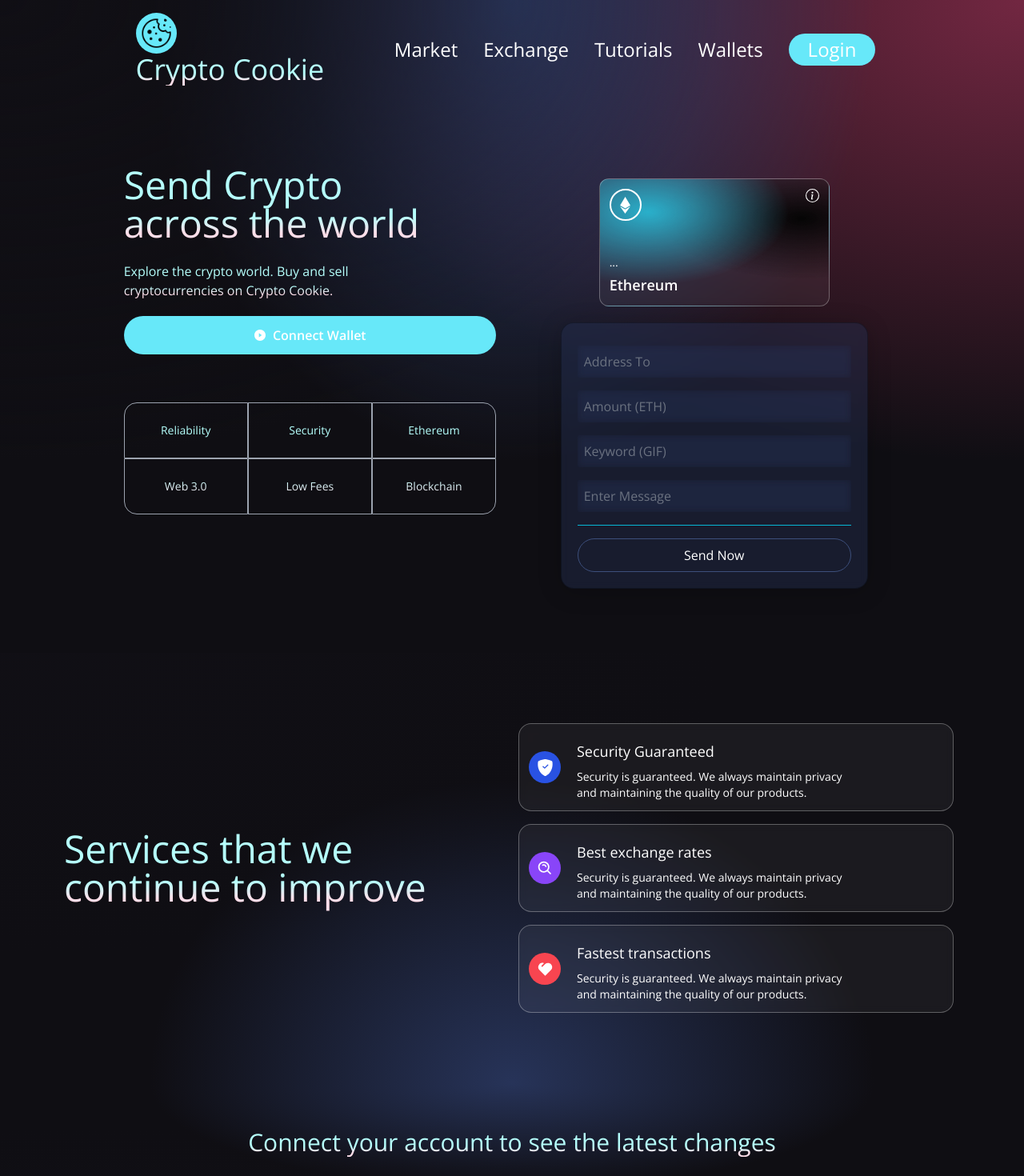
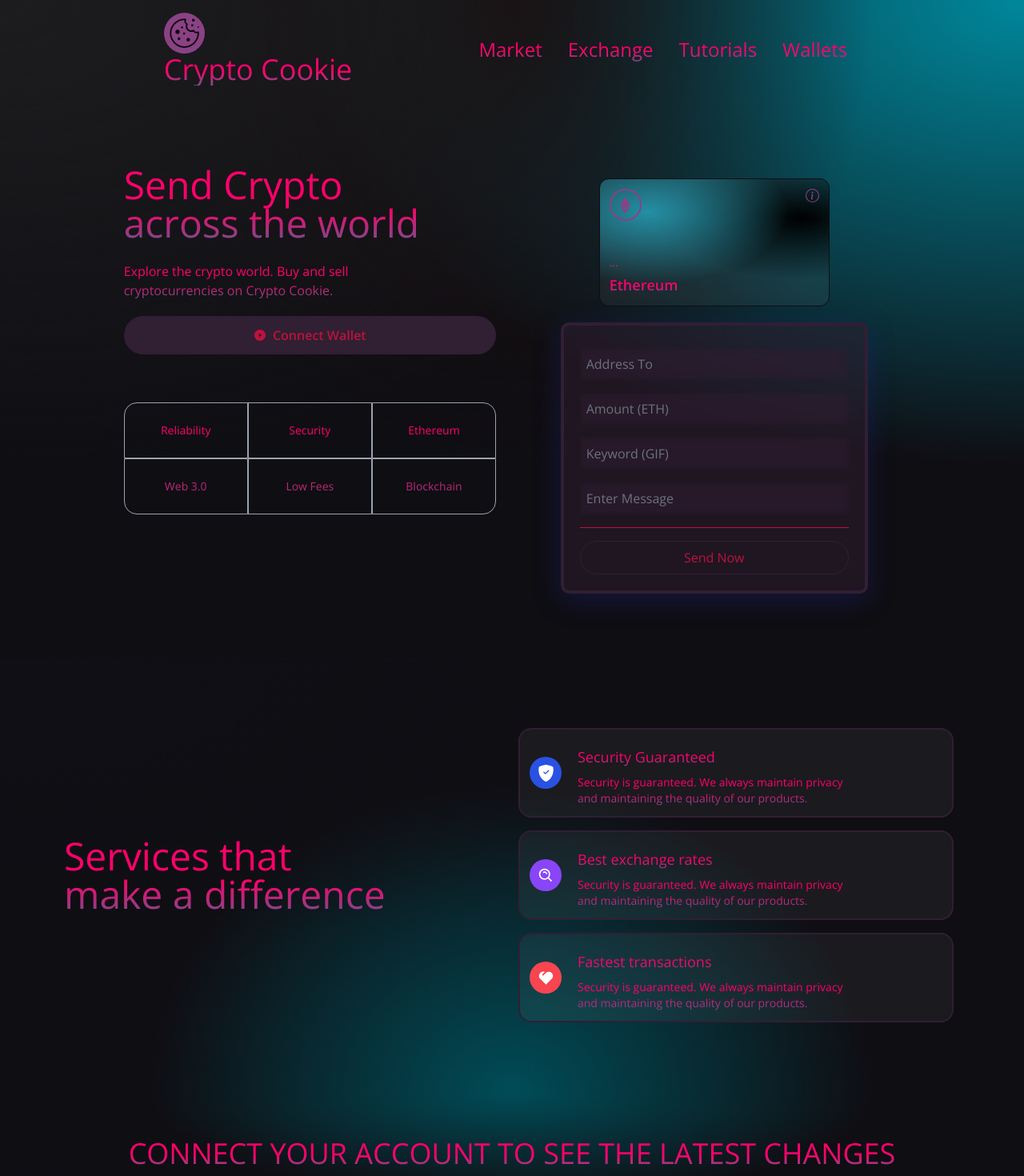
Before and after one commit to Jacobharv00/crypto-cookie, a React (Vite) app in the folder client/: page / in a window 1280 px wide. Shown: the top 1470 px of the page at 80% size. Built offline with nearby package versions, Linux system fonts and the light colour scheme.

Commit message:
color styling

```diff
--- a/client/src/components/Footer.jsx
+++ b/client/src/components/Footer.jsx
@@ -5,7 +5,7 @@ const Footer = () => {
     <div className='w-full flex md:justify-center justify-between items-center flex-col p-4 gradient-bg-footer'>
       <div className='w-full flex sm:flex-row flex-col justify-between items-center my-4'>
         <div className='flex flex-[0.5] justify-center items-center'>
-          <img src={ cookie } alt='logo' className='w-[3vw] bg-cyan-300 rounded-full p-1' />
+          <img src={ cookie } alt='logo' className='w-[3vw] bg-[#8A4285] rounded-full p-1' />
           <h3 className='text-3xl pl-2 mt-4 text-gradient'>Crypto Cookie</h3>
         </div>
         <div className='flex flex-1 justify-evenly items-center flex-wrap sm:mt-0 mt-5 w-full'>
--- a/client/src/components/Navbar.jsx
+++ b/client/src/components/Navbar.jsx
@@ -5,7 +5,7 @@ import { useState } from 'react'
 
 const NavbarItem = ( { title, classProps } ) => {
   return (
-    <li className={ `mx-4 cursor-pointer ${classProps}` }>
+    <li className={ `mx-4 cursor-pointer text-gradient ${classProps}` }>
       { title }
     </li>
   )
@@ -20,17 +20,14 @@ const Navbar = () => {
         <img
           src={ cookie1 }
           alt='logo'
-          className='w-[4vw] cursor-pointer bg-cyan-300 rounded-full p-1'
+          className='w-[4vw] cursor-pointer bg-[#8A4285] rounded-full p-1'
         />
         <h1 className='text-4xl text-gradient'>Crypto Cookie</h1>
       </div>
-      <ul className='text-white text-2xl md:flex hidden list-none flex-row justify-between items-center flex-initial'>
+      <ul className='text-black text-2xl md:flex hidden list-none flex-row justify-between items-center flex-initial'>
         { [ 'Market', 'Exchange', 'Tutorials', 'Wallets' ].map( ( item, index ) => (
           <NavbarItem key={ item + index } title={ item } />
         ) ) }
-        <li className='bg-cyan-300 py-1 px-6 mx-4 rounded-full cursor-pointer hover:bg-cyan-500'>
-          Login
-        </li>
       </ul>
       <div className='flex relative'>
         { toggleMenu
@@ -40,7 +37,7 @@ const Navbar = () => {
         { toggleMenu && (
           <ul
             className='z-10 fixed top-0 -right-2
-          p-3 w-[70vw] h-screen shadow-2xl md:hidden list-none flex flex-col justify-start items-end rounded-md blue-glassmorphism text-white animate-slide-in'
+          p-3 w-[70vw] h-screen shadow-2xl md:hidden list-none flex flex-col justify-start items-end rounded-md purple-glassmorphism text-rose-200 animate-slide-in'
           >
             <li className='text-xl w-full my-2'>
               <AiOutlineClose onClick={ () => setToggleMenu( false ) } />
--- a/client/src/components/Services.jsx
+++ b/client/src/components/Services.jsx
@@ -3,13 +3,13 @@ import { BiSearchAlt } from 'react-icons/bi'
 import { RiHeart2Fill } from 'react-icons/ri'
 
 const ServiceCard = ( { color, title, icon, subtitle } ) => (
-  <div className='flex flex-row justify-start items-center white-glassmorphism p-3 m-2 cursor-pointer hover:shadow-xl'>
+  <div className='flex flex-row justify-start items-center white-glassmorphism p-3 m-2 cursor-pointer border-2 border-[#311F33] hover:shadow-xl'>
     <div className={ `w-10 h-10 rounded-full flex justify-center items-center ${color}` }>
       { icon }
     </div>
     <div className='ml-5 flex flex-col flex-1'>
-      <h3 className='mt-2 text-white text-lg'>{ title }</h3>
-      <p className='mt-2 text-white text-sm md:w-9/12'>{ subtitle }</p>
+      <h3 className='mt-2 text-gradient text-lg'>{ title }</h3>
+      <p className='mt-2 text-gradient text-sm md:w-9/12'>{ subtitle }</p>
     </div>
   </div>
 )
@@ -19,9 +19,9 @@ const Services = () => {
     <div className='flex flex-col md:flex-row w-full justify-center items-center gradient-bg-services'>
       <div className='flex mf:flex-row flex-col items-center justify-between md:p-20 py-12 px-4'>
         <div className='flex-1 flex flex-col justify-start items-start'>
-          <h1 className='text-gradient text-3xl sm:text-5xl py-2'>Services that we
+          <h1 className='text-gradient text-3xl sm:text-5xl py-2'>Services that
             <br />
-            continue to improve
+            make a difference
           </h1>
         </div>
         <div className='flex-1 flex flex-col justify-start items-center'>
--- a/client/src/components/Transactions.jsx
+++ b/client/src/components/Transactions.jsx
@@ -8,15 +8,15 @@ const TransactionCard = ( { addressTo, addressFrom, timestamp, message, keyword,
   const gifUrl = useFetch( { keyword } )
 
   return (
-    <div className='bg-[#181918] m-4 flex flex-1 2xl:min-w[450px] 2xl:max-w[500px]
-      2sm:min-w[270px] 2sm:max-w[300px] flex-col p-3 rounded-md hover:shadow-2xl'>
+    <div className='bg-[#171019] m-4 flex flex-1 2xl:min-w[450px] 2xl:max-w[500px]
+      2sm:min-w[270px] 2sm:max-w[300px] flex-col p-3 rounded-3xl border-2 border-[#311F33] hover:shadow-2xl'>
       <div className='flex flex-col items-center w-full mt-3'>
         <div className='w-full mb-6 p-2'>
           <a href={ `https://ropsten.etherscan.io/address/${addressFrom}` }
             target='_blank'
             rel='noopener noreferrer'
           >
-            <p className='text-white text-base'>
+            <p className='text-gradient text-base'>
               From: { shortenAddress( addressFrom ) }
             </p>
           </a>
@@ -24,17 +24,17 @@ const TransactionCard = ( { addressTo, addressFrom, timestamp, message, keyword,
             target='_blank'
             rel='noopener noreferrer'
           >
-            <p className='text-white text-base'>
+            <p className='text-gradient text-base'>
               To: { shortenAddress( addressTo ) }
             </p>
           </a>
-          <p className='text-white text-base'>
+          <p className='text-gradient text-base'>
             Amount: { amount } ETH
           </p>
           { message && (
             <>
               <br />
-              <p className='text-white text-base'>
+              <p className='text-gradient text-base'>
                 Message: { message }
               </p>
             </>
@@ -43,10 +43,10 @@ const TransactionCard = ( { addressTo, addressFrom, timestamp, message, keyword,
         <img
           src={ gifUrl || url }
           alt='gif'
-          className='w-full h-64 2xl:h-96 rounded-medium shadow-lg object-cover'
+          className='w-full h-64 2xl:h-96 rounded-medium shadow-lg object-cover rounded-3xl'
         />
-        <div className='bg-black p-3 px-5 w-max rounded-3xl -mt-5 shadow-2xl'>
-          <p className='text-[#37c7da] font-bold'>
+        <div className='bg-[#311F33] p-3 px-4 w-max rounded-3xl -mt-5 shadow-2xl'>
+          <p className='text-gradient font-bold'>
             { timestamp }
           </p>
         </div>
@@ -62,11 +62,11 @@ const Transactions = () => {
     <div className='flex w-full justify-center items-center 2xl:px-20 gradient-bg-transactions'>
       <div className='flex flex-col md:p-12 py-12 px-4'>
         { currentAccount ? (
-          <h3 className='text-gradient text-3xl text-center my-2'>
+          <h3 className='text-gradient text-4xl uppercase text-center my-2'>
             Latest Transactions
           </h3>
         ) : (
-          <h3 className='text-gradient text-3xl text-center my-2'>
+          <h3 className='text-gradient text-4xl uppercase text-center my-2'>
             Connect your account to see the latest changes
           </h3>
         ) }
--- a/client/src/components/Welcome.jsx
+++ b/client/src/components/Welcome.jsx
@@ -47,10 +47,10 @@ const Welcome = () => {
             <button
               type='button'
               onClick={ connectWallet }
-              className='flex flex-row justify-center items-center my-5 bg-cyan-300 p-3 rounded-full cursor-pointer hover:bg-cyan-500'
+              className='flex flex-row justify-center items-center my-5 bg-[#311F33] p-3 rounded-full cursor-pointer hover:bg-rose-200'
             >
-              <AiFillPlayCircle className='text-white mr-2' />
-              <p className='text-white text-base font-semibold'>Connect Wallet</p>
+              <AiFillPlayCircle className='text-rose-700 mr-2' />
+              <p className='text-rose-700 text-base font-semibold'>Connect Wallet</p>
             </button>
           ) }
           <div className='grid sm:grid-cols-3 grid-cols-2 w-full mt-10 text-gradient'>
@@ -74,22 +74,22 @@ const Welcome = () => {
           <div className='p-3 justify-end items-start flex-col rounded-xl h-40 sm:w-72 w-full my-5 eth-card white-glassmorphism'>
             <div className='flex justify-between flex-col w-full h-full'>
               <div className='flex justify-between items-start'>
-                <div className='w-10 h-10 rounded-full border-2 border-white flex justify-center items-center'>
-                  <SiEthereum fontSize={ 21 } color='#fff' />
+                <div className='w-10 h-10 rounded-full border-2 border-[#8A4285] flex justify-center items-center'>
+                  <SiEthereum fontSize={ 21 } color='#8A4285' />
                 </div>
-                <BsInfoCircle fontSize={ 17 } color='#fff' />
+                <BsInfoCircle fontSize={ 17 } color='#8A4285' />
               </div>
               <div>
-                <p className='text-white font-light text-sm'>
+                <p className='text-gradient text-sm'>
                   { shortenAddress( currentAccount ) }
                 </p>
-                <p className='text-white font-semibold text-lg mt-1'>
+                <p className='text-gradient font-semibold text-lg mt-1'>
                   Ethereum
                 </p>
               </div>
             </div>
           </div>
-          <div className='p-5 sm:w-96 w-full flex flex-col justify-start items-center blue-glassmorphism'>
+          <div className='p-5 sm:w-96 w-full flex flex-col justify-start items-center purple-glassmorphism border-4 border-[#311F33]'>
             <Input
               placeholder='Address To'
               name='addressTo'
@@ -110,12 +110,12 @@ const Welcome = () => {
               name='message'
               type='text'
               handleChange={ handleChange } />
-            <div className='h-[1px] w-full bg-cyan-500 my-2' />
+            <div className='h-[1px] w-full bg-rose-700 my-2' />
             { isLoading ? <Loader /> :
               <button
                 type='button'
                 onClick={ handleSubmit }
-                className='text-white w-full mt-2 border-[1px] p-2 border-[#3d4f7c] rounded-full cursor-pointer'
+                className='text-rose-700 w-full mt-2 border-[1px] p-2 border-[#311F33] rounded-full cursor-pointer hover:bg-rose-200'
               > Send Now
               </button>
             }
--- a/client/src/index.css
+++ b/client/src/index.css
@@ -12,35 +12,36 @@ body {
   font-family: "Open Sans", sans-serif;
   -webkit-font-smoothing: antialiased;
   -moz-osx-font-smoothing: grayscale;
+  scroll-behavior: smooth;
 }
 
 .gradient-bg-welcome {
   background-color:#0f0e13;
   background-image:
-    radial-gradient(at 0% 0%, hsla(253,16%,7%,1) 0, transparent 50%),
-    radial-gradient(at 50% 0%, hsla(225,39%,30%,1) 0, transparent 50%),
-    radial-gradient(at 100% 0%, hsla(339,49%,30%,1) 0, transparent 50%);
+    radial-gradient(at 0% 0%, rgb(29, 29, 31) 0, transparent 50%),
+    radial-gradient(at 50% 0%, rgb(24, 15, 16) 0, transparent 50%),
+    radial-gradient(at 100% 0%, rgb(0, 135, 155) 0, transparent 50%);
 }
 
 .gradient-bg-services {
   background-color:#0f0e13;
   background-image:
     radial-gradient(at 0% 0%, hsla(253,16%,7%,1) 0, transparent 50%),
-    radial-gradient(at 50% 100%, hsla(225,39%,25%,1) 0, transparent 50%);
+    radial-gradient(at 50% 100%, rgb(0, 76, 87) 0, transparent 50%);
 }
 
 .gradient-bg-transactions {
   background-color: #0f0e13;
   background-image:
     radial-gradient(at 0% 100%, hsla(253,16%,7%,1) 0, transparent 50%),
-    radial-gradient(at 50% 0%, hsla(225,39%,25%,1) 0, transparent 50%);
+    radial-gradient(at 50% 0%, rgb(0, 76, 87) 0, transparent 50%);
 }
 
 .gradient-bg-footer {
   background-color: #0f0e13;
   background-image:
     radial-gradient(at 0% 100%, hsla(253,16%,7%,1) 0, transparent 53%),
-    radial-gradient(at 50% 150%, hsla(339,49%,30%,1) 0, transparent 50%);
+    radial-gradient(at 50% 150%, rgb(0, 135, 155) 0, transparent 50%);
 }
 
 .blue-glassmorphism {
@@ -52,28 +53,38 @@ body {
   border: 1px solid rgba(0, 0, 0, 0.3);
 }
 
+.purple-glassmorphism {
+  background: rgba( 49, 31, 51, 0.5 );
+box-shadow: 0 8px 32px 0 rgba( 31, 38, 135, 0.37 );
+backdrop-filter: blur( 5px );
+-webkit-backdrop-filter: blur( 5px );
+border-radius: 10px;
+border: 1px solid #0f0e13;
+}
+
 /* white glassmorphism */
 .white-glassmorphism {
   background: rgba(255, 255, 255, 0.05);
   border-radius: 16px;
   backdrop-filter: blur(5px);
   -webkit-backdrop-filter: blur(5px);
-  border: 1px solid rgba(255, 255, 255, 0.3);
+  border: 1px solid #0f0e13;
 }
 
 .eth-card {
-  background-image:#000000;
+  background-image:#000;
   background-image:
-  radial-gradient(at 21% 26%, hsla(190,66%,48%,1) 0, transparent 55%),
-  radial-gradient(at 88% 31%, hsla(0,0%,2%,1) 0, transparent 50%);
+  radial-gradient(at 21% 26%, rgb(36, 144, 165) 0, transparent 55%),
+  radial-gradient(at 88% 31%, rgb(0, 0, 0) 0, transparent 50%);
 }
 
 .text-gradient {
-  background-color: #FFDEE9;
-  background-image: linear-gradient(0deg, #FFDEE9 15%, #B5FFFC 35%);
+  background-color: #000;
+  background-image: linear-gradient(0deg, #8A4285 10%, #ff006a 45%);
   background-clip: text;
   -webkit-background-clip: text;
   -webkit-text-fill-color: transparent;
+
 }
 
 @tailwind base;
```
